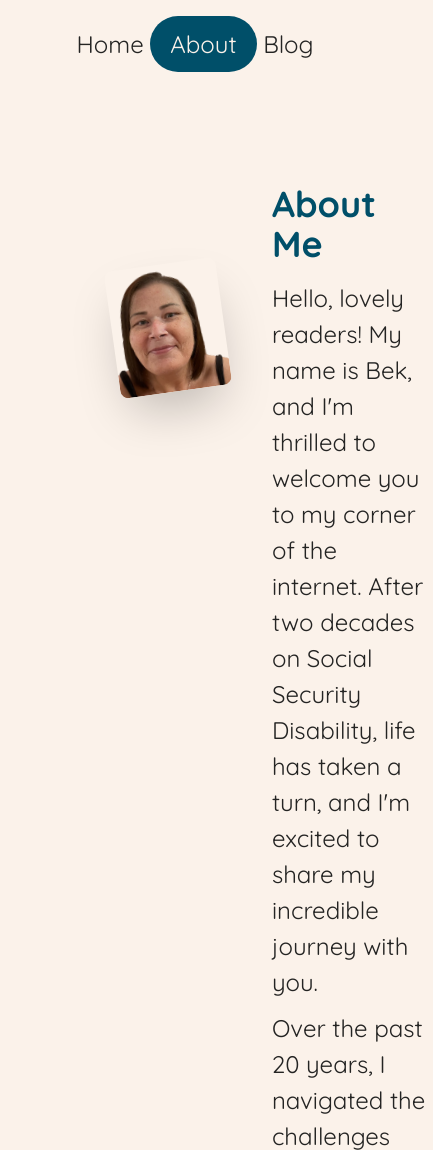
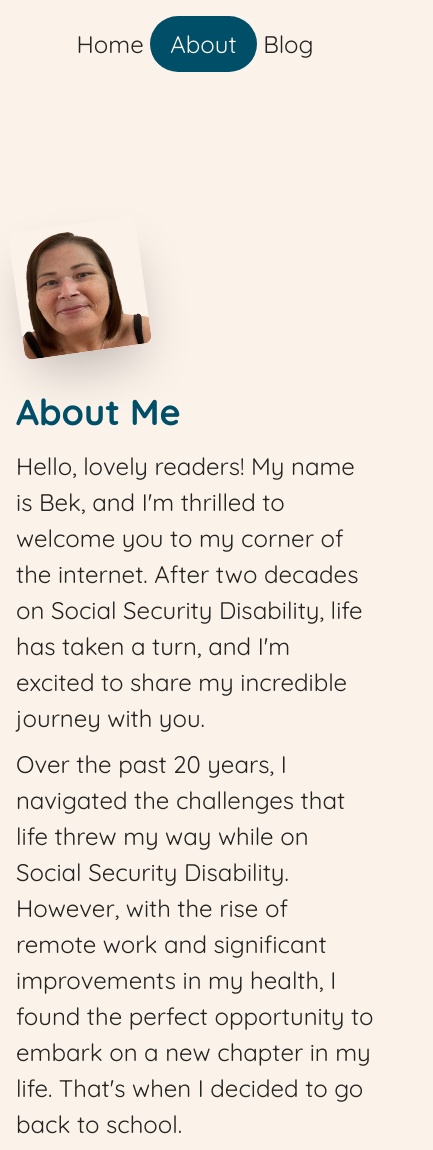
Before and after one commit to thedevbek/bekToTheFutureBlog, an Astro site: page /about in a window 390 px wide. Shown: the top 1150 px of the page, 433 px wide, since content can reach past the window. Built offline with nearby package versions, Linux system fonts and the light colour scheme; Astro itself is replaced by a stand-in of ours.

Commit message:
refactored:about-heading

```diff
--- a/src/pages/about.astro
+++ b/src/pages/about.astro
@@ -5,10 +5,10 @@ const pageTitle = "About Me";
 ---
 
 <BaseLayout>
-  <div class="flex gap-12 mt-10">
-    <img src="/images/bek.png" alt="profile image" class=" transform -rotate-[8deg] ml-24 w-32 h-32 rounded-lg mt-24 shadow-2xl" />
+  <div class="md:flex gap-12 mt-10">
+    <img src="/images/bek.png" alt="profile image" class=" transform -rotate-[8deg] md:ml-24 w-32 h-32 rounded-lg mt-24 shadow-2xl" />
   <div class="max-w-[400px]">
-    <h1 class="text-4xl font-bold">{pageTitle}</h1>
+    <h1 class=" mt-10 md:mt-0 text-4xl font-bold">{pageTitle}</h1>
         <p>
             Hello, lovely readers! My name is Bek, and I'm thrilled to welcome you to my corner of the internet. After two decades on Social Security Disability, life has taken a turn, and I'm excited to share my incredible journey with you.
           </p>
```
